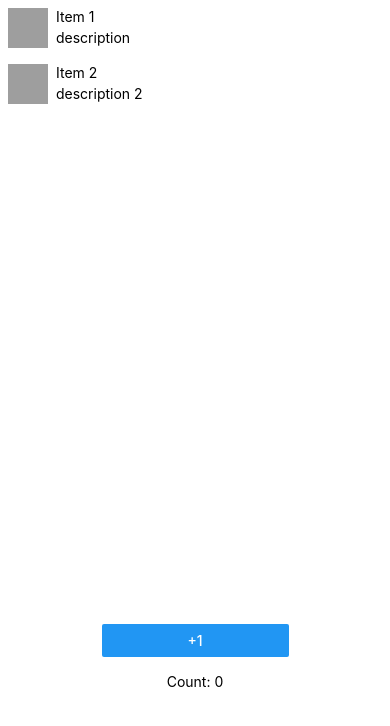
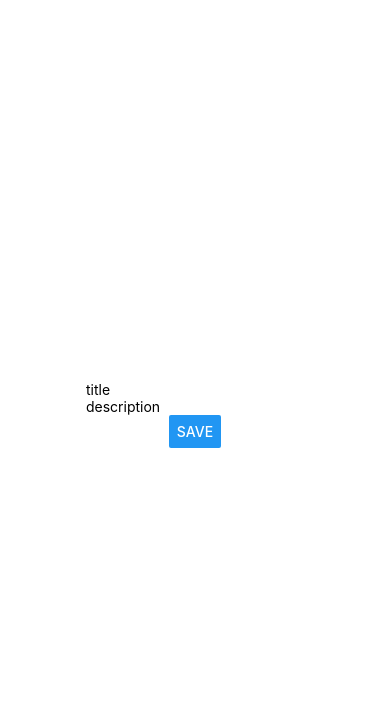
Before and after one commit to Yochyo/RNDemo, a React Native app: screen / in a window 390 px wide. Shown: the top 726 px of the page. Built offline with nearby package versions, Linux system fonts and the light colour scheme; grey boxes are pictures that could not be loaded.

Commit message:
React Native Paper Todo erstellen (ohne RNP)

```diff
--- a/App.tsx
+++ b/App.tsx
@@ -4,6 +4,7 @@ import {Todo} from './src/components/todo-item';
 import {Counter} from './src/components/counter';
 import {TodoList} from './src/components/todo-list';
 import {MyAsyncStorage} from './src/async-storage';
+import {TodoItemPost} from './src/components/todo-item-post';
 
 const App = () => {
   let [items, setItems] = useState<Todo[]>([]);
@@ -26,8 +27,7 @@ const App = () => {
 
   return (
     <View style={styles.container}>
-      <TodoList items={items} />
-      <Counter />
+      <TodoItemPost onSave={(title, description) => {}} />
     </View>
   );
 };
--- /dev/null
+++ b/src/components/todo-item-post.tsx
@@ -0,0 +1,42 @@
+import React, {PropsWithChildren, useState} from 'react';
+import {Button, StyleSheet, TextInput, View} from 'react-native';
+
+export const TodoItemPost = (
+  props: PropsWithChildren<{
+    onSave: (title: string, description: string) => void;
+  }>,
+) => {
+  let [title, setTitle] = useState('');
+  let [description, setDescription] = useState('');
+
+  return (
+    <View style={styles.container}>
+      <TextInput placeholder={'title'} onChangeText={setTitle} value={title} />
+      <TextInput
+        placeholder={'description'}
+        onChangeText={setDescription}
+        value={description}
+      />
+      <View style={styles.button}>
+        <Button
+          title={'Save'}
+          onPress={() => {
+            props.onSave(title, description);
+          }}
+        />
+      </View>
+    </View>
+  );
+};
+
+const styles = StyleSheet.create({
+  container: {
+    flex: 1,
+    padding: 8,
+    alignItems: 'center',
+    justifyContent: 'center',
+  },
+  button: {
+    marginBottom: 16,
+  },
+});
```
Also changed, not shown: screenshots/Screenshot_1632857796.png (added).
